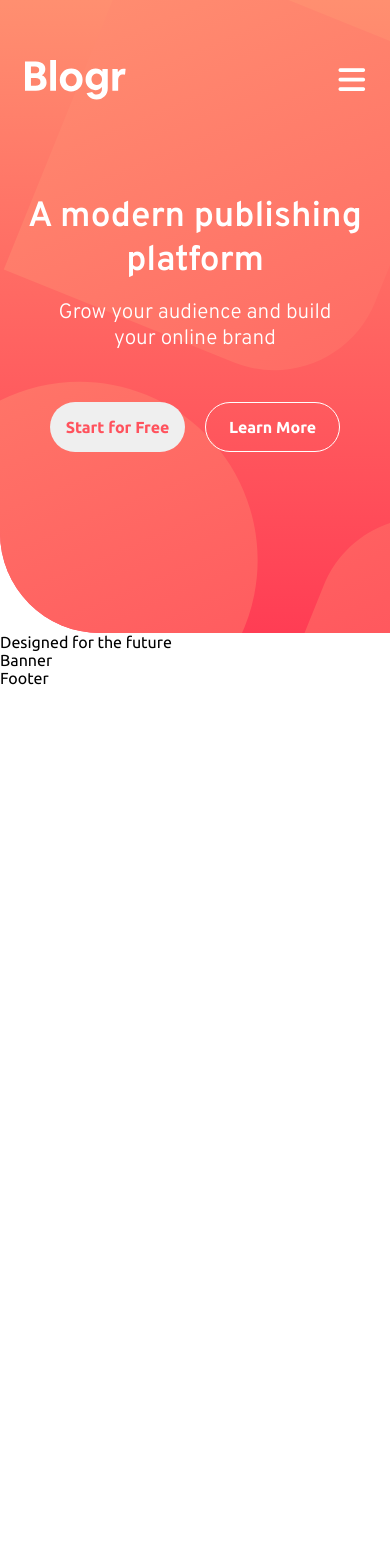
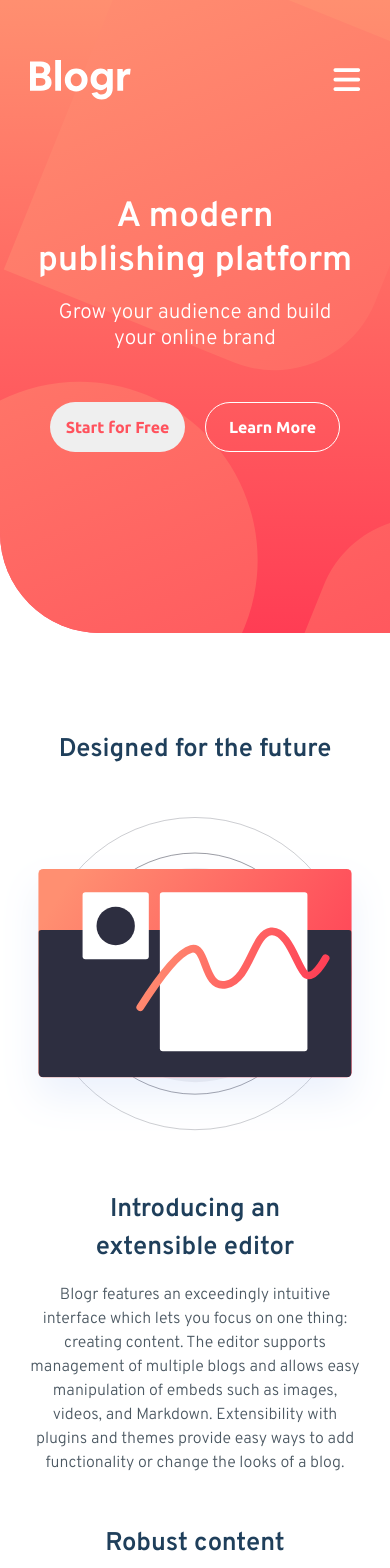
Before and after one commit to eivindsimonsen/blogr-landing-page, a React (Vite) app: page / in a window 390 px wide. Shown: the top 1568 px of the page. Before the commit the page ends 844 px from the top, so only its background shows below. Built offline with nearby package versions, Linux system fonts and the light colour scheme.

Commit message:
Mobile design finished, not yet responsive

```diff
--- a/src/App.jsx
+++ b/src/App.jsx
@@ -2,15 +2,17 @@ import "./scss/style.scss";
 import Nav from "./components/Nav";
 import Content from "./components/Content";
 import Banner from "./components/Banner";
+import image from "./assets/images/illustration-editor-mobile.svg";
+import imageTwo from "./assets/images/illustration-laptop-mobile.svg";
 import Footer from "./components/Footer";
 
 function App() {
   return (
     <div className="App">
       <Nav />
-      <Content title="Designed for the future" />
+      <Content title="Designed for	the future" image={image} firstContentTitle="Introducing an extensible editor" secondContentTitle="Robust content management" firstP="Blogr	features an exceedingly intuitive interface which lets you focus on one thing: creating content. The editor supports management of multiple blogs and allows easy manipulation of embeds such as images, videos, and Markdown. Extensibility with plugins and themes provide easy ways to add functionality or change the looks of a blog." secondP="Flexible content management enables users to easily move through posts. Increase the usability of your blog by adding customized categories, sections, format, or flow. With this functionality you're in full control." />
       <Banner />
-      <Content />
+      <Content image={imageTwo} firstContentTitle="Free, open, simple" secondContentTitle="Powerful tooling" firstP="Blogr is a free and open source application backed by a large community of helpful developers. It supports features such as code syntax highlighting, RSS feeds, social media integration, third-party commenting tools, and works seamlessly with Google Analytics. The architecture is clean and is relatively easy to learn." secondP="Batteries included. We built a simple and straightforward CLI tool that makes customization and deployment a breeze, but capable of producing even the most complicated sites." />
       <Footer />
     </div>
   );
--- a/src/components/Banner.jsx
+++ b/src/components/Banner.jsx
@@ -1,7 +1,19 @@
-import React from "react";
+import image from "../assets/images/illustration-phones.svg";
+import background from "../assets/images/bg-pattern-circles.svg";
 
 function Banner() {
-  return <div>Banner</div>;
+  return (
+    <>
+      <img className="banner-bg-phones" src={image} alt="#" />
+      <section className="banner">
+        <div className="banner-wrapper banner-content">
+          <h3>State of the Art Infrastructure</h3>
+          <p>With reliability and speed in mind, worldwide data centers provide the backbone for ultra-fast connectivity. This ensures your site will load instantly, no matter where your readers are, keeping your site competetive.</p>
+        </div>
+        <img className="banner-bg-circle" src={background} alt="#" />
+      </section>
+    </>
+  );
 }
 
 export default Banner;
--- a/src/components/Content.jsx
+++ b/src/components/Content.jsx
@@ -1,7 +1,24 @@
 import React from "react";
 
 function Content(props) {
-  return <div>{props.title}</div>;
+  return (
+    <section className="content-container">
+      <h3>{props.title}</h3>
+      <div>
+        <img src={props.image} alt="#" />
+      </div>
+      <div className="content-container-info wrapper">
+        <div>
+          <h3 className="wrapper">{props.firstContentTitle}</h3>
+          <p>{props.firstP}</p>
+        </div>
+        <div>
+          <h3 className="wrapper">{props.secondContentTitle}</h3>
+          <p>{props.secondP}</p>
+        </div>
+      </div>
+    </section>
+  );
 }
 
 export default Content;
--- a/src/components/Footer.jsx
+++ b/src/components/Footer.jsx
@@ -1,7 +1,38 @@
 import React from "react";
 
 function Footer() {
-  return <div>Footer</div>;
+  return (
+    <footer>
+      <h3>Blogr</h3>
+      <div className="footer-links footer-product">
+        <h4>Product</h4>
+        <ul>
+          <li>Overview</li>
+          <li>Pricing</li>
+          <li>Marketplace</li>
+          <li>Features</li>
+          <li>Integrations</li>
+        </ul>
+      </div>
+      <div className="footer-links footer-company">
+        <h4>Company</h4>
+        <ul>
+          <li>About</li>
+          <li>Team</li>
+          <li>Blog</li>
+          <li>Careers</li>
+        </ul>
+      </div>
+      <div className="footer-links footer-connect">
+        <h4>Connect</h4>
+        <ul>
+          <li>Contact</li>
+          <li>Newsletter</li>
+          <li>LinkedIn</li>
+        </ul>
+      </div>
+    </footer>
+  );
 }
 
 export default Footer;
--- a/src/components/Nav.jsx
+++ b/src/components/Nav.jsx
@@ -84,7 +84,6 @@ function Nav() {
           </ul>
 
           <i className={hamburger ? "fa-solid fa-xmark" : "fa-solid fa-bars"} onClick={showNav}></i>
-          {/* <i className="fa-solid fa-xmark" onClick={showNav}></i> */}
         </section>
         <section id="navigation-content">
           <h1>A modern publishing platform</h1>
--- /dev/null
+++ b/src/scss/partials/_banner.scss
@@ -0,0 +1,50 @@
+.banner {
+  background: rgb(44, 45, 63);
+  background: linear-gradient(156deg, rgba(44, 45, 63, 1) 0%, rgba(63, 65, 100, 1) 100%);
+  border-radius: 0px 100px 0px 100px;
+  line-height: 1.5;
+  margin-top: 300px;
+  height: 70vh;
+  position: relative;
+  display: flex;
+  flex-direction: column;
+  justify-content: center;
+  overflow: hidden;
+
+  &-wrapper {
+    margin: 0px 15px;
+
+    & p {
+      margin: 0px 20px;
+    }
+  }
+
+  &-content {
+    z-index: 6;
+    margin-top: 55px;
+  }
+
+  & h3 {
+    font-size: 2rem;
+    color: $TextColor;
+  }
+
+  & p {
+    color: $TextColor;
+  }
+
+  &-bg-circle {
+    position: absolute;
+    width: 590px;
+    left: -110px;
+    top: -250px;
+  }
+}
+
+.banner-bg-phones {
+  width: 350px;
+  position: absolute;
+  left: 10px;
+  top: 1860px;
+  z-index: 4;
+}
--- /dev/null
+++ b/src/scss/partials/_content.scss
@@ -0,0 +1,17 @@
+.content-container {
+  margin-top: 100px;
+
+  & img {
+    width: 100%;
+    margin: 25px 0px 50px 0px;
+  }
+
+  &-info {
+    line-height: 1.5;
+    color: $BodyCopy;
+
+    & > * {
+      margin-bottom: 50px;
+    }
+  }
+}
--- /dev/null
+++ b/src/scss/partials/_footer.scss
@@ -0,0 +1,30 @@
+footer {
+  background: rgb(0, 0, 0);
+  background: linear-gradient(180deg, rgba(0, 0, 0, 1) 0%, rgba(11, 10, 22, 1) 0%);
+  border-radius: 0px 100px 0px 0px;
+  color: $FooterColor;
+  height: 100vh;
+  display: flex;
+  flex-direction: column;
+  justify-content: center;
+  margin-top: 100px;
+
+  h3 {
+    font-size: 2rem;
+    font-family: $UbuntuFont;
+  }
+
+  h3,
+  h4 {
+    color: $TextColor;
+  }
+}
+
+.footer-links {
+  ul {
+    padding: 0px;
+    li {
+      margin: 13px 0px;
+    }
+  }
+}
--- a/src/scss/partials/_globals.scss
+++ b/src/scss/partials/_globals.scss
@@ -2,21 +2,21 @@
 body {
   box-sizing: border-box;
   margin: 0px;
-}
-
-h1,
-h2,
-h3 {
+  text-align: center;
   font-family: $OverpassFont;
 }
 
-button,
-body {
+h3 {
+  color: $HeadingColor;
+  font-size: 1.6rem;
+}
+
+button {
   font-family: $UbuntuFont;
 }
 
 .wrapper {
-  margin: 0px 25px;
+  margin: 0px 30px;
 }
 
 .cta {
@@ -61,132 +61,3 @@ body {
     }
   }
 }
-
-// Nav
-nav {
-  background: rgb(255, 143, 112);
-  background: linear-gradient(180deg, rgba(255, 143, 112, 1) 0%, rgba(255, 61, 84, 1) 100%);
-  border-radius: 0px 0px 0px 100px;
-  height: 75vh;
-  position: relative;
-  overflow: hidden;
-  z-index: 1;
-}
-
-.nav-background {
-  width: 1439px;
-  position: absolute;
-  bottom: -530px;
-  left: -370px;
-  z-index: 2;
-}
-
-#navigation {
-  display: flex;
-  justify-content: space-between;
-  align-items: center;
-  padding: 60px 0px 60px 0px;
-  position: relative;
-  z-index: 4;
-
-  & .fa-bars,
-  .fa-xmark {
-    color: $TextColor;
-    font-size: 1.9rem;
-  }
-
-  &-content {
-    text-align: center;
-    position: relative;
-    z-index: 3;
-
-    & h1 {
-      font-size: 2.2rem;
-      color: $TextColor;
-      margin-bottom: 17px;
-    }
-
-    & h2 {
-      margin: 0px 20px 40px 20px;
-      font-size: 1.3rem;
-      color: $TextColor;
-      font-weight: $fontWeight300;
-    }
-
-    & button {
-      margin: 10px;
-    }
-  }
-}
-
-nav ul {
-  display: none;
-}
-
-.nav-links {
-  border-radius: 5px;
-  list-style-type: none;
-  position: fixed;
-  background-color: $TextColor;
-  padding: 20px 20px 40px 20px;
-  top: 125px;
-  left: 25px;
-  right: 25px;
-  text-align: center;
-  box-shadow: -5px 38px 61px -9px rgba(0, 0, 0, 0.3);
-
-  & li {
-    font-size: 1.3rem;
-    font-weight: $fontWeight500;
-    color: $BodyCopy;
-    margin: 25px 0px;
-    display: flex;
-    align-items: center;
-    justify-content: center;
-    flex-wrap: wrap;
-
-    & svg {
-      margin-left: 6px;
-    }
-
-    & > div {
-      display: none;
-    }
-  }
-
-  &.active {
-    display: block;
-  }
-}
-
-.turn-arrow {
-  transform: rotate(180deg);
-}
-
-.dropdown-links {
-  display: flex;
-  flex-direction: column;
-  background-color: #f2f2f2;
-  border-radius: 5px;
-  justify-content: space-evenly;
-  margin-top: 20px;
-  flex-basis: 100%;
-
-  & a {
-    color: $BodyCopy;
-    text-decoration: none;
-    font-size: 1.2rem;
-  }
-
-  &.active {
-    display: flex;
-  }
-
-  & > * {
-    margin: 15px;
-  }
-}
-
-hr {
-  margin: 25px 0px 40px 0px;
-}
--- /dev/null
+++ b/src/scss/partials/_nav.scss
@@ -0,0 +1,125 @@
+// Nav
+nav {
+  background: rgb(255, 143, 112);
+  background: linear-gradient(180deg, rgba(255, 143, 112, 1) 0%, rgba(255, 61, 84, 1) 100%);
+  border-radius: 0px 0px 0px 100px;
+  height: 75vh;
+  position: relative;
+  overflow: hidden;
+  z-index: 1;
+}
+
+.nav-background {
+  width: 1439px;
+  position: absolute;
+  bottom: -530px;
+  left: -370px;
+  z-index: 2;
+}
+
+#navigation {
+  display: flex;
+  justify-content: space-between;
+  align-items: center;
+  padding: 60px 0px 60px 0px;
+  position: relative;
+  z-index: 4;
+
+  & .fa-bars,
+  .fa-xmark {
+    color: $TextColor;
+    font-size: 1.9rem;
+  }
+
+  &-content {
+    position: relative;
+    z-index: 3;
+
+    & h1 {
+      font-size: 2.2rem;
+      color: $TextColor;
+      margin-bottom: 17px;
+    }
+
+    & h2 {
+      margin: 0px 20px 40px 20px;
+      font-size: 1.3rem;
+      color: $TextColor;
+      font-weight: $fontWeight300;
+    }
+
+    & button {
+      margin: 10px;
+    }
+  }
+}
+
+nav ul {
+  display: none;
+}
+
+.nav-links {
+  border-radius: 5px;
+  list-style-type: none;
+  position: fixed;
+  background-color: $TextColor;
+  padding: 20px 20px 40px 20px;
+  top: 125px;
+  left: 25px;
+  right: 25px;
+  box-shadow: -5px 38px 61px -9px rgba(0, 0, 0, 0.3);
+
+  & li {
+    font-size: 1.3rem;
+    color: $BodyCopy;
+    margin: 25px 0px;
+    display: flex;
+    align-items: center;
+    justify-content: center;
+    flex-wrap: wrap;
+
+    & svg {
+      margin-left: 6px;
+    }
+
+    & > div {
+      display: none;
+    }
+  }
+
+  &.active {
+    display: block;
+  }
+}
+
+.turn-arrow {
+  transform: rotate(180deg);
+}
+
+.dropdown-links {
+  display: flex;
+  flex-direction: column;
+  background-color: #f2f2f2;
+  border-radius: 5px;
+  justify-content: space-evenly;
+  margin-top: 20px;
+  flex-basis: 100%;
+
+  & a {
+    color: $BodyCopy;
+    text-decoration: none;
+    font-size: 1.2rem;
+  }
+
+  &.active {
+    display: flex;
+  }
+
+  & > * {
+    margin: 15px;
+  }
+}
+
+hr {
+  margin: 25px 0px 40px 0px;
+}
--- a/src/scss/style.scss
+++ b/src/scss/style.scss
@@ -1,2 +1,6 @@
 @import "./partials/variables.scss";
 @import "./partials/globals.scss";
+@import "./partials/nav";
+@import "./partials/content";
+@import "./partials/banner";
+@import "./partials/footer";
```
